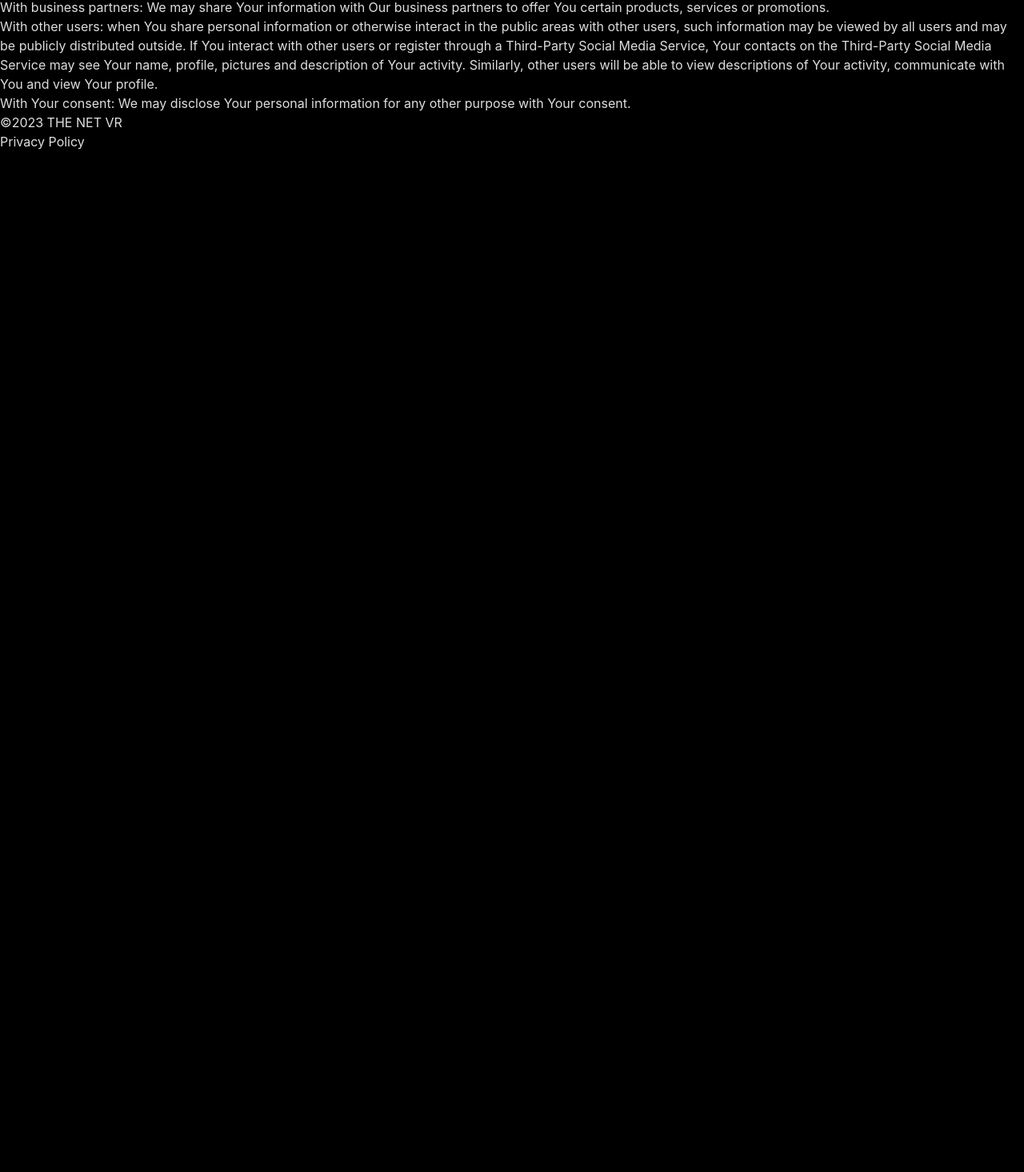
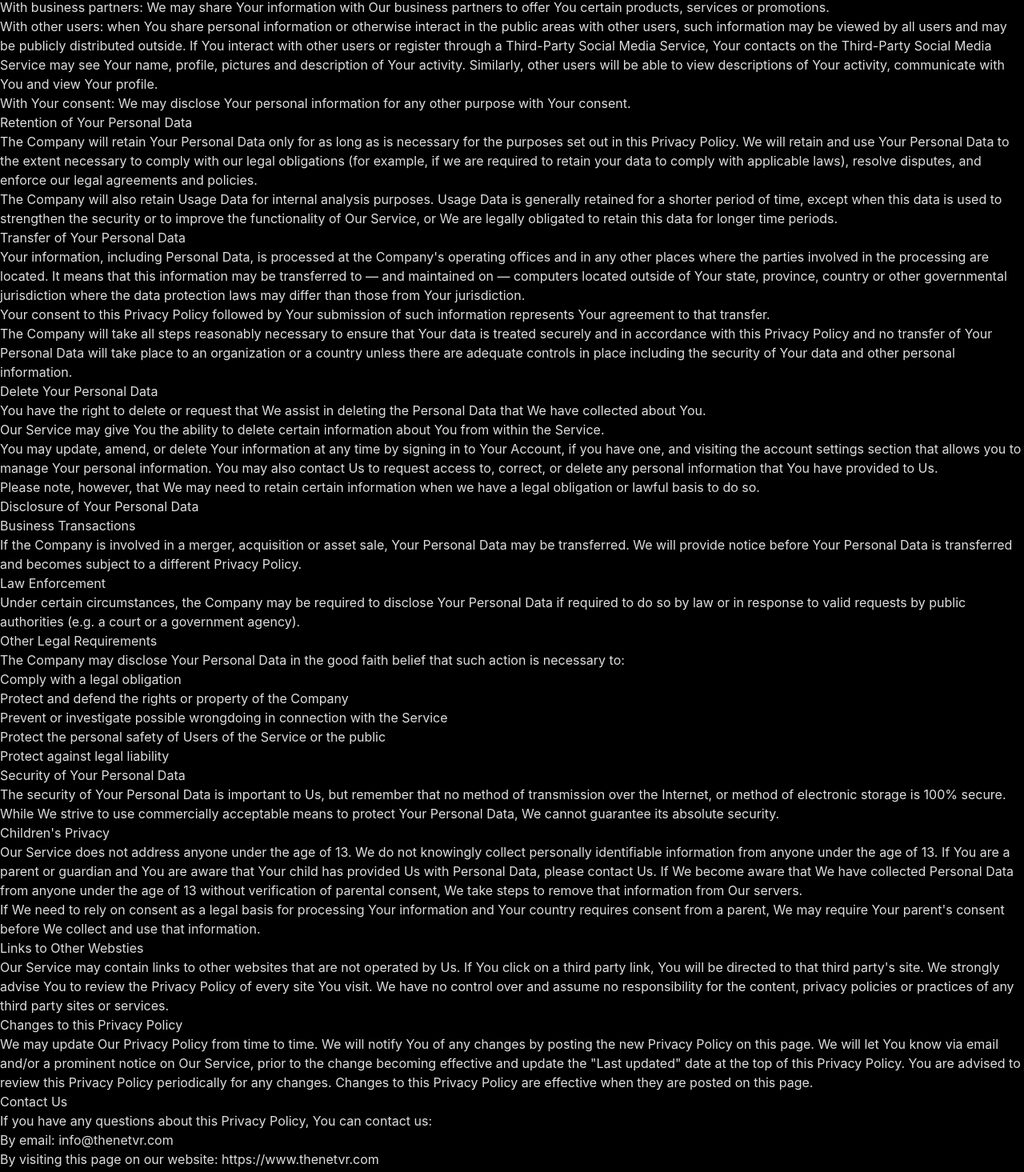
Before and after one commit to thenetvr/MainWebsite, a React (Vite) app in the folder client/: page /privacy-policy in a window 1280 px wide. Shown: the part 2814-4279 px from the top of the page at 80% size. Before the commit the page ends 3003 px from the top, so only its background shows below. Built offline with nearby package versions, Linux system fonts and the light colour scheme.

Commit message:
finished up policy page

```diff
--- a/client/src/pages/Policy.jsx
+++ b/client/src/pages/Policy.jsx
@@ -11,6 +11,10 @@ import {
   usageData,
   cookies,
   useOfPersonalData,
+  retentionOfPersonalData,
+  transferOfYourPersonalData,
+  deleteYourPersonalData,
+  legalRequirements,
 } from "../utils/Constants";
 
 export default function Policy() {
@@ -211,6 +215,158 @@ export default function Policy() {
                 ))}
             </ul>
           </div>
+
+          {/* Retention of Your Personal Data */}
+          <div className="py-7">
+            <h1 className={header}>Retention of Your Personal Data</h1>
+            {retentionOfPersonalData &&
+              retentionOfPersonalData.map((point, idx) => (
+                <p key={idx} className="text-sm">
+                  {point}
+                </p>
+              ))}
+          </div>
+
+          {/* Transfer of Your Personal Data */}
+          <div className="py-7">
+            <h1 className={header}>Transfer of Your Personal Data</h1>
+            {transferOfYourPersonalData &&
+              transferOfYourPersonalData.map((point, idx) => (
+                <p key={idx} className="text-sm pt-3">
+                  {point}
+                </p>
+              ))}
+          </div>
+
+          {/* Delete Your Personal Data */}
+          <div className="py-7">
+            <h1 className={header}>Delete Your Personal Data</h1>
+            {deleteYourPersonalData &&
+              deleteYourPersonalData.map((point, idx) => (
+                <p key={idx} className="text-sm pt-3">
+                  {point}
+                </p>
+              ))}
+          </div>
+
+          {/* Disclosure of Your Personal Data */}
+          <div className="py-7">
+            <h1 className={header}>Disclosure of Your Personal Data</h1>
+            {/* Business Transactions */}
+            <div>
+              <h1 className={header}>Business Transactions</h1>
+              <p className="text-sm pb-3">
+                If the Company is involved in a merger, acquisition or asset
+                sale, Your Personal Data may be transferred. We will provide
+                notice before Your Personal Data is transferred and becomes
+                subject to a different Privacy Policy.
+              </p>
+            </div>
+
+            {/* Law Enforcement */}
+            <div>
+              <h1 className={header}>Law Enforcement</h1>
+              <p className="text-sm pb-3">
+                Under certain circumstances, the Company may be required to
+                disclose Your Personal Data if required to do so by law or in
+                response to valid requests by public authorities (e.g. a court
+                or a government agency).
+              </p>
+            </div>
+
+            {/* Other Legal Requirements */}
+            <div>
+              <h1 className={header}>Other Legal Requirements</h1>
+              <p className="text-sm">
+                The Company may disclose Your Personal Data in the good faith
+                belief that such action is necessary to:
+              </p>
+              <ul className={listEl}>
+                {legalRequirements &&
+                  legalRequirements.map((point, idx) => (
+                    <li key={idx} className="text-sm">
+                      {point}
+                    </li>
+                  ))}
+              </ul>
+            </div>
+          </div>
+
+          {/* Security of Your Personal Data */}
+          <div className="py-7">
+            <h1 className={header}>Security of Your Personal Data</h1>
+            <p className="text-sm">
+              The security of Your Personal Data is important to Us, but
+              remember that no method of transmission over the Internet, or
+              method of electronic storage is 100% secure. While We strive to
+              use commercially acceptable means to protect Your Personal Data,
+              We cannot guarantee its absolute security.
+            </p>
+          </div>
+
+          {/* Children's Privacy */}
+          <div className="py-7">
+            <h1 className={header}>Children's Privacy</h1>
+            <p className="text-sm">
+              Our Service does not address anyone under the age of 13. We do not
+              knowingly collect personally identifiable information from anyone
+              under the age of 13. If You are a parent or guardian and You are
+              aware that Your child has provided Us with Personal Data, please
+              contact Us. If We become aware that We have collected Personal
+              Data from anyone under the age of 13 without verification of
+              parental consent, We take steps to remove that information from
+              Our servers.
+            </p>
+            <p className="text-sm">
+              If We need to rely on consent as a legal basis for processing Your
+              information and Your country requires consent from a parent, We
+              may require Your parent's consent before We collect and use that
+              information.
+            </p>
+          </div>
+
+          {/* Links to other websties */}
+          <div className="py-7">
+            <h1 className={header}>Links to Other Websties</h1>
+            <p className="text-sm">
+              Our Service may contain links to other websites that are not
+              operated by Us. If You click on a third party link, You will be
+              directed to that third party's site. We strongly advise You to
+              review the Privacy Policy of every site You visit. We have no
+              control over and assume no responsibility for the content, privacy
+              policies or practices of any third party sites or services.
+            </p>
+          </div>
+
+          {/* Changes to this Privacy Policy */}
+          <div className="py-7">
+            <h1 className={header}>Changes to this Privacy Policy</h1>
+            <p className="text-sm">
+              We may update Our Privacy Policy from time to time. We will notify
+              You of any changes by posting the new Privacy Policy on this page.
+              We will let You know via email and/or a prominent notice on Our
+              Service, prior to the change becoming effective and update the
+              "Last updated" date at the top of this Privacy Policy. You are
+              advised to review this Privacy Policy periodically for any
+              changes. Changes to this Privacy Policy are effective when they
+              are posted on this page.
+            </p>
+          </div>
+
+          {/* Contact Us */}
+          <div className="py-7">
+            <h1 className={header}>Contact Us</h1>
+            <p className="text-sm">
+              If you have any questions about this Privacy Policy, You can
+              contact us:
+            </p>
+            <ul className={listEl}>
+              <li className="text-sm">By email: info@thenetvr.com</li>
+              <li className="text-sm">
+                By visiting this page on our website: https://www.thenetvr.com
+              </li>
+            </ul>
+          </div>
         </motion.div>
       </div>
       <Footer />
--- a/client/src/utils/constants.js
+++ b/client/src/utils/constants.js
@@ -103,3 +103,29 @@ export const useOfPersonalData = {
     `With Your consent: We may disclose Your personal information for any other purpose with Your consent.`
   ]
 }
+
+export const retentionOfPersonalData = [
+  `The Company will retain Your Personal Data only for as long as is necessary for the purposes set out in this Privacy Policy. We will retain and use Your Personal Data to the extent necessary to comply with our legal obligations (for example, if we are required to retain your data to comply with applicable laws), resolve disputes, and enforce our legal agreements and policies.`,
+  `The Company will also retain Usage Data for internal analysis purposes. Usage Data is generally retained for a shorter period of time, except when this data is used to strengthen the security or to improve the functionality of Our Service, or We are legally obligated to retain this data for longer time periods.`
+]
+
+export const transferOfYourPersonalData = [
+  `Your information, including Personal Data, is processed at the Company's operating offices and in any other places where the parties involved in the processing are located. It means that this information may be transferred to — and maintained on — computers located outside of Your state, province, country or other governmental jurisdiction where the data protection laws may differ than those from Your jurisdiction.`,
+  `Your consent to this Privacy Policy followed by Your submission of such information represents Your agreement to that transfer.`,
+  `The Company will take all steps reasonably necessary to ensure that Your data is treated securely and in accordance with this Privacy Policy and no transfer of Your Personal Data will take place to an organization or a country unless there are adequate controls in place including the security of Your data and other personal information.`
+]
+
+export const deleteYourPersonalData = [
+  `You have the right to delete or request that We assist in deleting the Personal Data that We have collected about You.`,
+  `Our Service may give You the ability to delete certain information about You from within the Service.`,
+  `You may update, amend, or delete Your information at any time by signing in to Your Account, if you have one, and visiting the account settings section that allows you to manage Your personal information. You may also contact Us to request access to, correct, or delete any personal information that You have provided to Us.`,
+  `Please note, however, that We may need to retain certain information when we have a legal obligation or lawful basis to do so.`
+]
+
+export const legalRequirements = [
+  "Comply with a legal obligation",
+  "Protect and defend the rights or property of the Company",
+  "Prevent or investigate possible wrongdoing in connection with the Service",
+  "Protect the personal safety of Users of the Service or the public",
+  "Protect against legal liability"
+]
```
